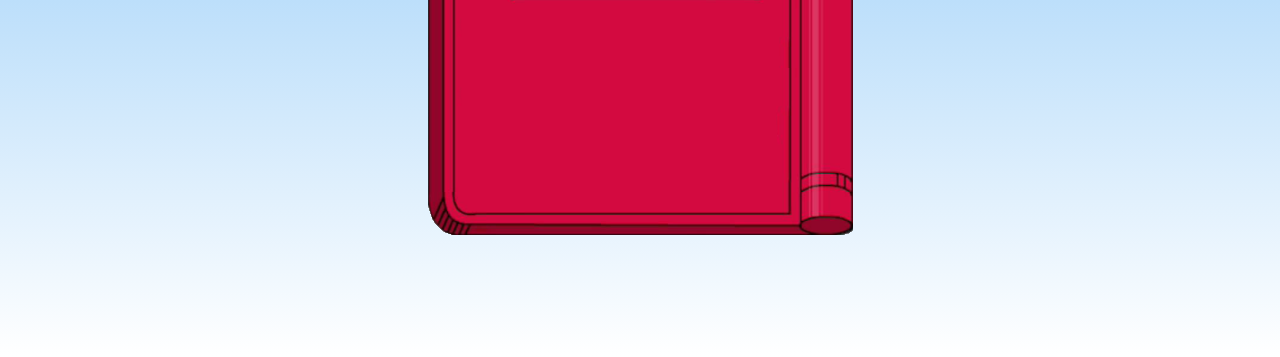
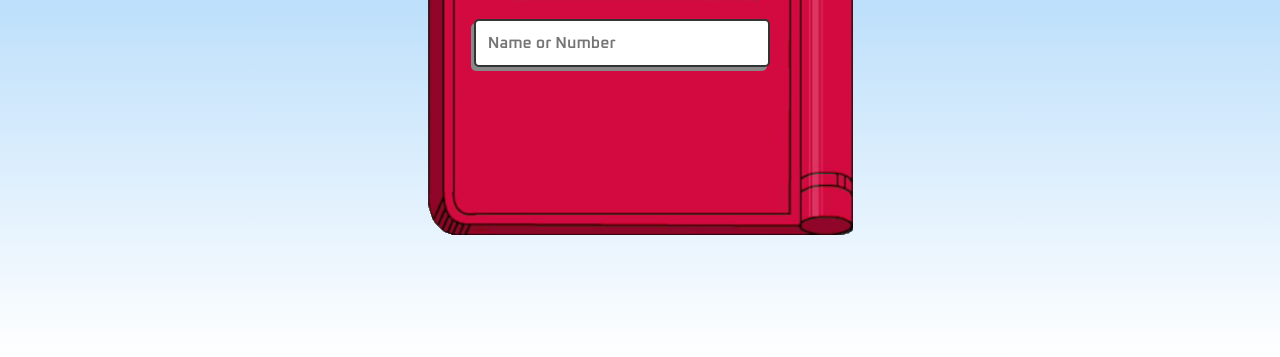
Before and after one commit to Alderj/pokedex, a plain HTML site: page index.html in a window 1280 px wide. Shown: the part 443-800 px from the top of the page. Drawn offline with Linux system fonts and the light colour scheme.

Commit message:
commit 2

```diff
--- a/index.html
+++ b/index.html
@@ -17,6 +17,15 @@
             <span class="pokemon__name">charizard</span>
         </h1>
 
+         <form class="form">
+            <input
+                type="search"
+                class="input__search"
+                placeholder="Name or Number"
+                required
+                >
+         </form>
+
         <img src="images/pokedex.png" alt="pokedex" class="pokedex">
 
     </main>
--- a/style.css
+++ b/style.css
@@ -39,6 +39,7 @@ main{
     color: #aaa;
     top: 54.4%;
     right: 27%;
+    font-size: clamp(8px, 5vw, 25px);
 }
 
 .pokemon__name{
@@ -46,6 +47,21 @@ main{
     text-transform: capitalize;
 }
 
-.pokemon__number{
+.form{
+    position: absolute;
+    width: 65%;
+    top: 65%;
+    left: 13.5%;
+}
 
+.input__search{
+    width: 100%;
+    padding: 4%;
+    outline: none;
+    border: 2px solid #333;
+    border-radius: 5px;
+    font-weight: 600;
+    color: #3a444d3a;
+    font-size: clamp(8px, 5vw, 1rem);
+    box-shadow: -3px 4px 0 #888;
 }
```
